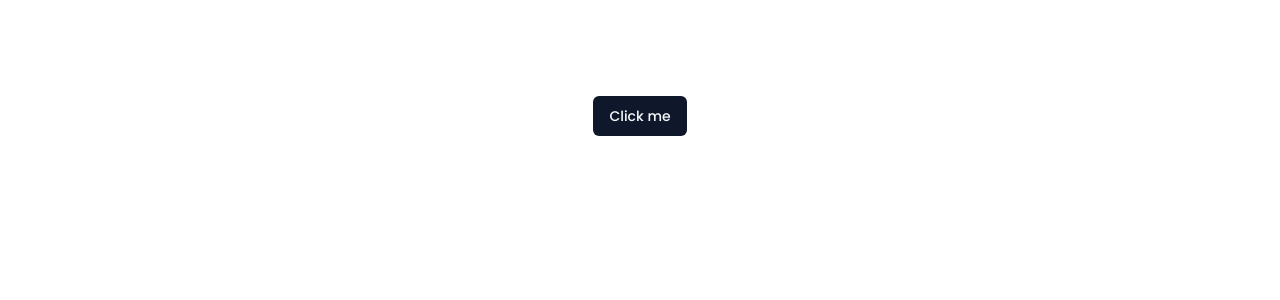
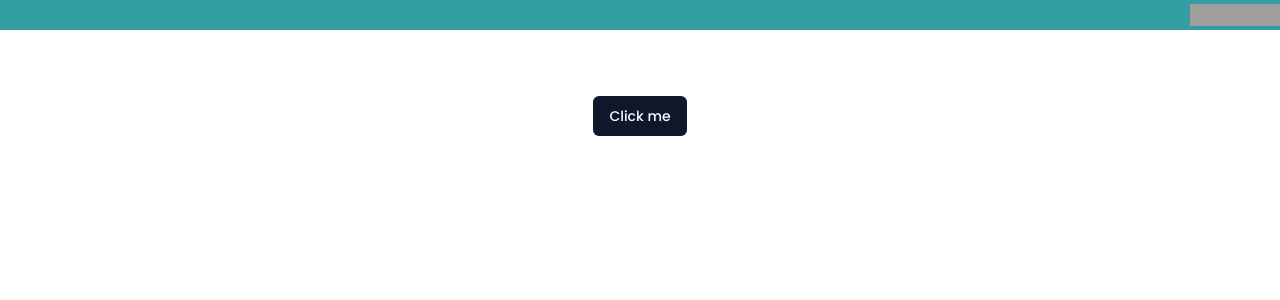
Before and after one commit to palsarip/pdc-dashboard-app, a Next.js app: page / in a window 1280 px wide. Shown: the top 300 px of the page. Built offline with nearby package versions, Linux system fonts and the light colour scheme; grey boxes are pictures that could not be loaded.

Commit message:
update: adding custom window bar

```diff
--- a/app/globals.css
+++ b/app/globals.css
@@ -1,6 +1,28 @@
 @tailwind base;
 @tailwind components;
 @tailwind utilities;
+
+.titlebar {
+  height: 30px;
+  background: #329ea3;
+  user-select: none;
+  display: flex;
+  justify-content: flex-end;
+  position: fixed;
+  top: 0;
+  left: 0;
+  right: 0;
+}
+.titlebar-button {
+  display: inline-flex;
+  justify-content: center;
+  align-items: center;
+  width: 30px;
+  height: 30px;
+}
+.titlebar-button:hover {
+  background: #5bbec3;
+}
 
 @layer base {
   :root {
--- a/app/page.tsx
+++ b/app/page.tsx
@@ -1,4 +1,6 @@
 "use client";
+
+import Layout from "@/components/layouts/Layout";
 
 import { Button } from "@/components/ui/button";
 import { useRouter } from "next/navigation";
@@ -7,8 +9,12 @@ export default function Home() {
   const router = useRouter();
 
   return (
-    <main className="flex min-h-screen flex-col items-center justify-between p-24">
-      <Button onClick={() => router.push("/settings")}>Click me</Button>
-    </main>
+    <>
+      <Layout>
+        <main className="flex min-h-screen flex-col items-center justify-between p-24">
+          <Button onClick={() => router.push("/settings")}>Click me</Button>
+        </main>
+      </Layout>
+    </>
   );
 }
--- /dev/null
+++ b/components/layouts/Layout.tsx
@@ -0,0 +1,10 @@
+import Navbar from "./Navbar";
+
+export default function Layout({ children }: { children: React.ReactNode }) {
+  return (
+    <>
+      <Navbar />
+      {children}
+    </>
+  );
+}
--- /dev/null
+++ b/components/layouts/Navbar.tsx
@@ -0,0 +1,43 @@
+import { appWindow } from "@tauri-apps/api/window";
+
+export default function Navbar() {
+  return (
+    <>
+      <div data-tauri-drag-region className="titlebar">
+        <div
+          className="titlebar-button"
+          id="titlebar-minimize"
+          onClick={() => {
+            appWindow.minimize();
+          }}
+        >
+          <img
+            src="https://api.iconify.design/mdi:window-minimize.svg"
+            alt="minimize"
+          />
+        </div>
+        <div
+          className="titlebar-button"
+          id="titlebar-maximize"
+          onClick={() => {
+            appWindow.toggleMaximize();
+          }}
+        >
+          <img
+            src="https://api.iconify.design/mdi:window-maximize.svg"
+            alt="maximize"
+          />
+        </div>
+        <div
+          className="titlebar-button"
+          id="titlebar-close"
+          onClick={() => {
+            appWindow.close();
+          }}
+        >
+          <img src="https://api.iconify.design/mdi:close.svg" alt="close" />
+        </div>
+      </div>
+    </>
+  );
+}
```
Also changed, not shown: src-tauri/tauri.conf.json (+16 -4 lines), 1 other file (tests, documents, lock files or other folders).
